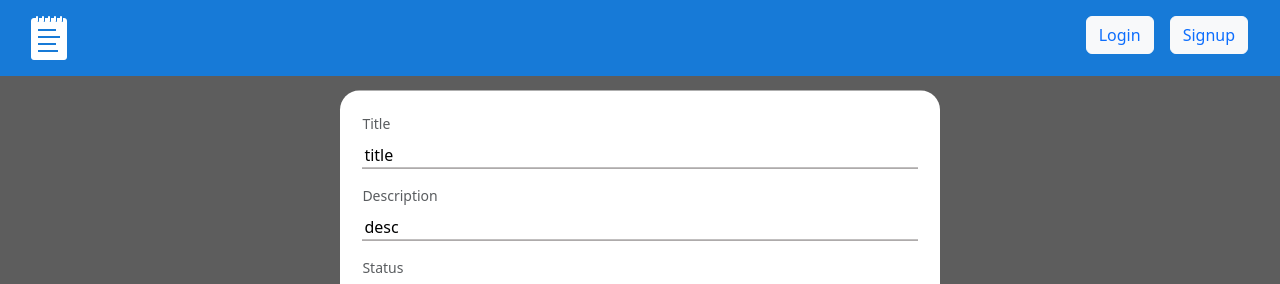
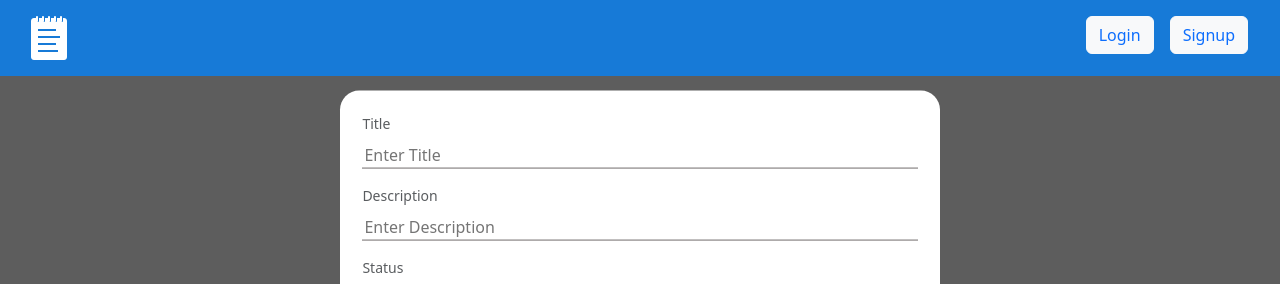
Before and after one commit to MohakGupta21/tasklist-frontend, a React (Vite) app: page /add in a window 1280 px wide. Shown: the top 284 px of the page. Built offline with nearby package versions, Linux system fonts and the light colour scheme.

Commit message:
add form validation

```diff
--- a/src/pages/Add.jsx
+++ b/src/pages/Add.jsx
@@ -3,8 +3,8 @@ import { Link, useNavigate } from "react-router-dom";
 import { createTask } from "../utils/taskFunc";
 
 function Add() {
-  const [title, setTitle] = useState("title");
-  const [desc, setDesc] = useState("desc");
+  const [title, setTitle] = useState("");
+  const [desc, setDesc] = useState("");
   const [status,setStatus] = useState("todo");
   const navigate = useNavigate('/');
 
@@ -30,6 +30,8 @@ function Add() {
               value={title}
               onChange={(e) => setTitle(e.target.value)}
               className="new-input w-100"
+              placeholder="Enter Title"
+              required
             />
           </div>
           <div className="mb-3">
@@ -42,6 +44,8 @@ function Add() {
               value={desc}
               onChange={(e) => setDesc(e.target.value)}
               className="new-input w-100"
+              placeholder="Enter Description"
+              required
             />
           </div>
           <div className="mb-3">
@@ -54,6 +58,7 @@ function Add() {
               id="select"
               className="form-select"
               aria-label="Default select example"
+              required
             >
               <option defaultValue="todo">todo</option>
               <option defaultValue="in progress">in progress</option>
```
